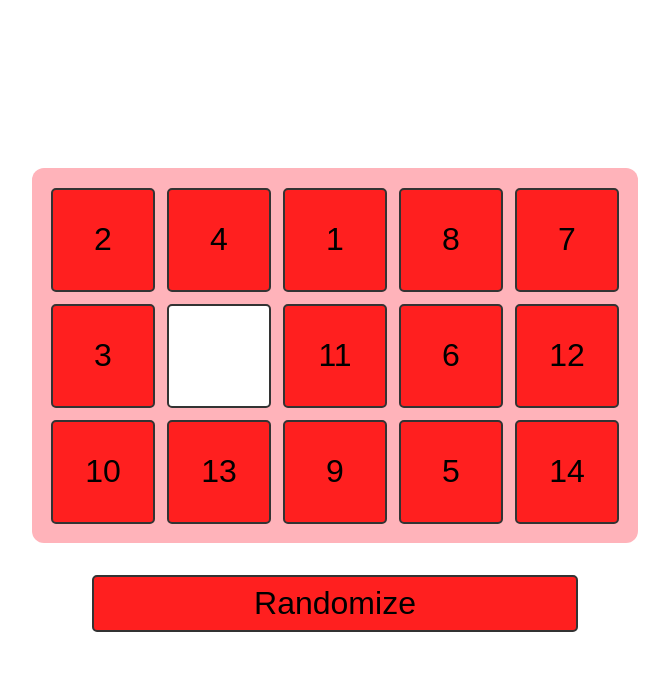
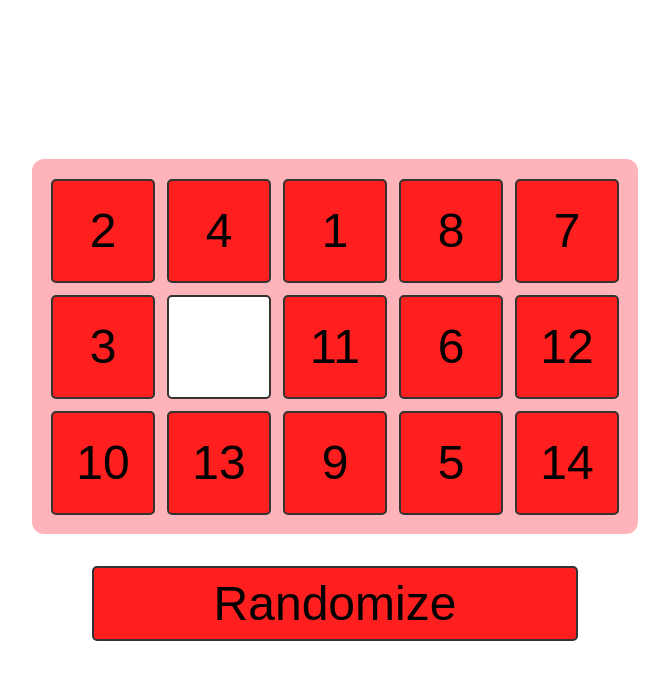
Before and after one commit to Skjesper/15-puzzle, a Next.js app: page / in a window 1280 px wide. Shown: the top 680 px of the page, without its empty margins (305-974 px from the left). Built offline with nearby package versions, Linux system fonts and the light colour scheme.

Commit message:
Updated buttons desktop size

```diff
--- a/src/components/ui/Button/button.module.css
+++ b/src/components/ui/Button/button.module.css
@@ -60,4 +60,9 @@
 
 @media (min-width: 1280px) {
 
+    .button{
+
+       border: 2.5px solid #333;
+       font-size: 3rem;
+   }
 }
```
